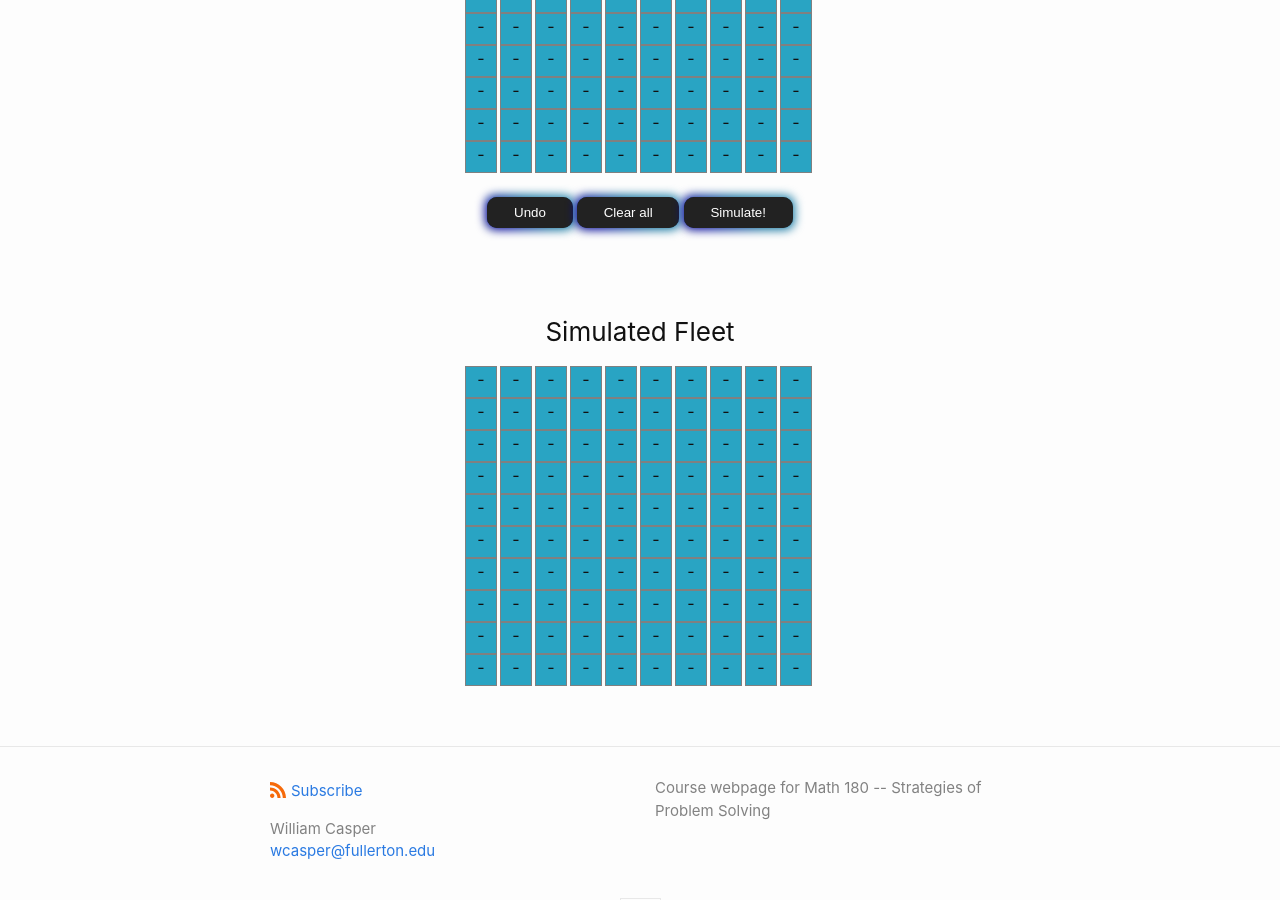
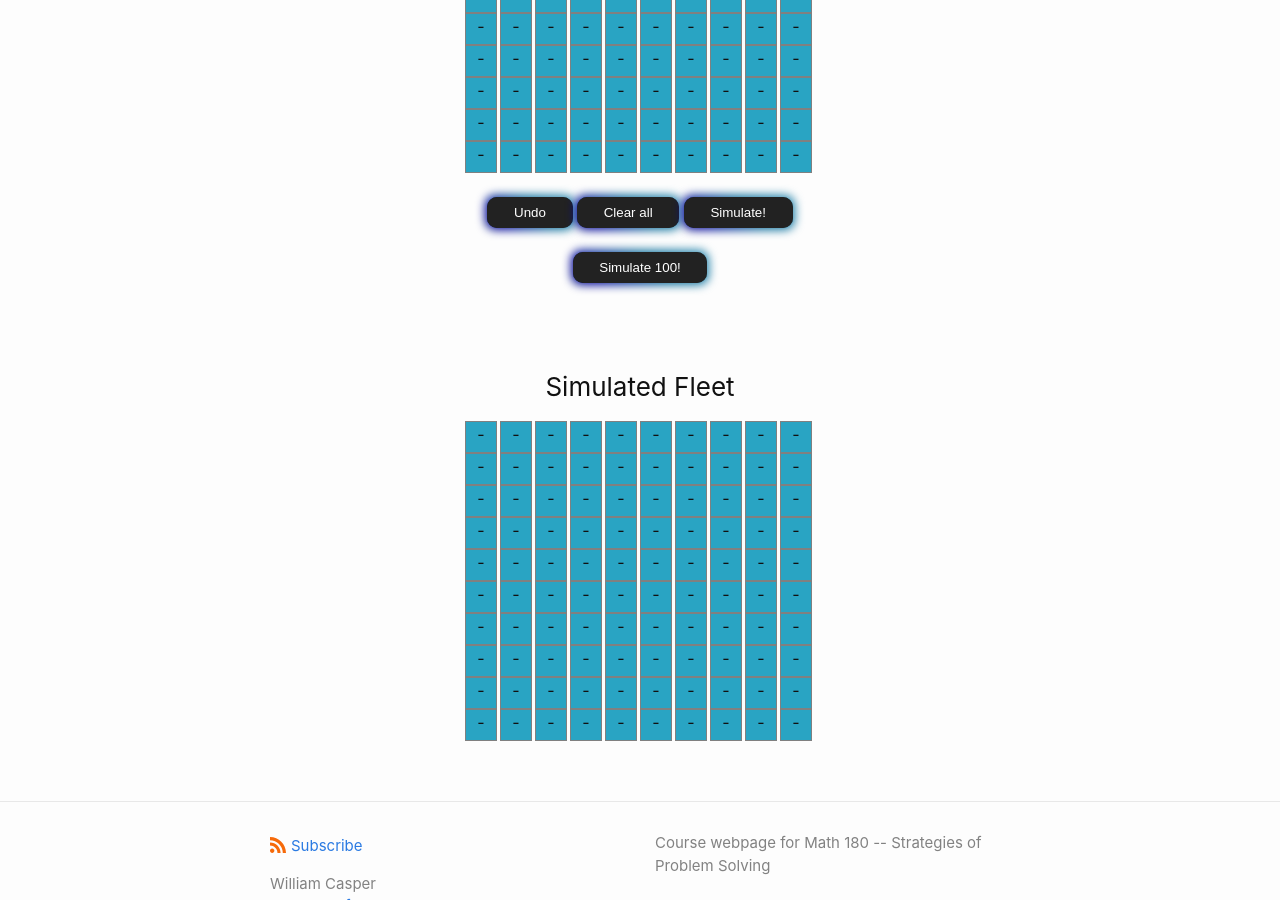
Before and after one commit to wcasper/math180fall2022, a Jekyll site: the page built from _modules/battleship/battle-simulator.md, in a window 1280 px wide and 900 px high, scrolled down 1088 px. Built offline with Jekyll 4.4.1, drawn with Linux system fonts in a browser that asks for light colours.

Commit message:
added run button for 100 simulations

```diff
--- a/_modules/battleship/battle-simulator.js
+++ b/_modules/battleship/battle-simulator.js
@@ -1,6 +1,7 @@
 const btn1 = document.getElementById('undo');
 const btn2 = document.getElementById('clear');
 const btn3 = document.getElementById('simulate');
+const btn4 = document.getElementById('simulate100');
 const stat = document.getElementById('statistics');
 
 const rainbow = ['red','orange','yellow','green','blue','rebeccapurple','violet'];
@@ -11,6 +12,7 @@ document.body.style.background = rainbow[Math.floor(7*Math.random())];
 btn1.addEventListener('click', undoFiringOrder);
 btn2.addEventListener('click', clearFiringOrder);
 btn3.addEventListener('click', simulateBattle);
+btn4.addEventListener('click', simulate100Battles);
 
 
 //Sets important constants and variables
@@ -281,3 +283,11 @@ function simulateBattle() {
   shot_cnt = sinkFleet();
   updateStatistics(shot_cnt);
 }
+
+function simulate100Battles() {
+  for(i=0; i < 100; i++) {
+    generateRandomFleet();
+    shot_cnt = sinkFleet();
+    updateStatistics(shot_cnt);
+  }
+}
--- a/_modules/battleship/battle-simulator.md
+++ b/_modules/battleship/battle-simulator.md
@@ -44,6 +44,11 @@ The simulator below allows you to test the performance of a static firing algori
 
 <br/>
 <center>
+<button id='simulate100' class="button-85" role="button">Simulate 100!</button>
+</center>
+
+<br/>
+<center>
 <h3>Simulated Fleet</h3>
 <div id="battleship-fleet">
 </div>
```
